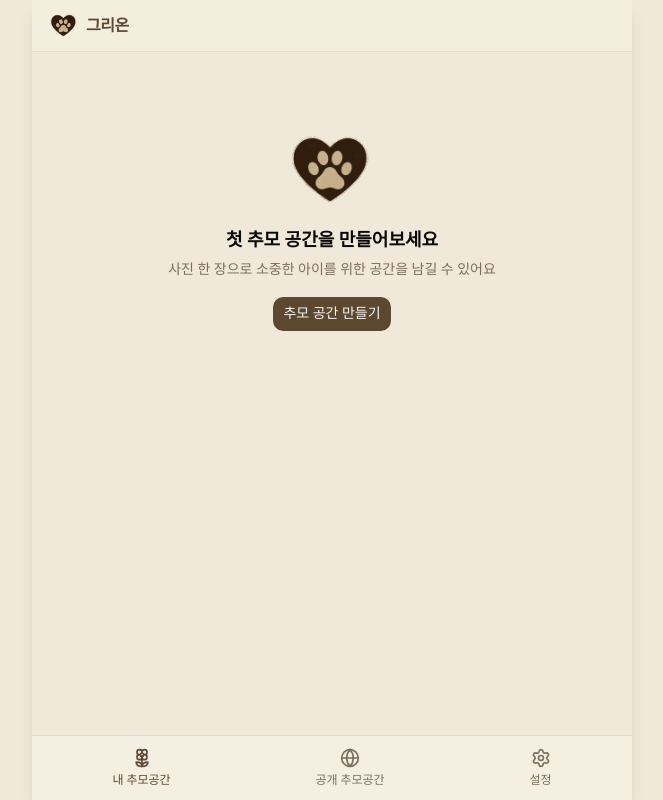
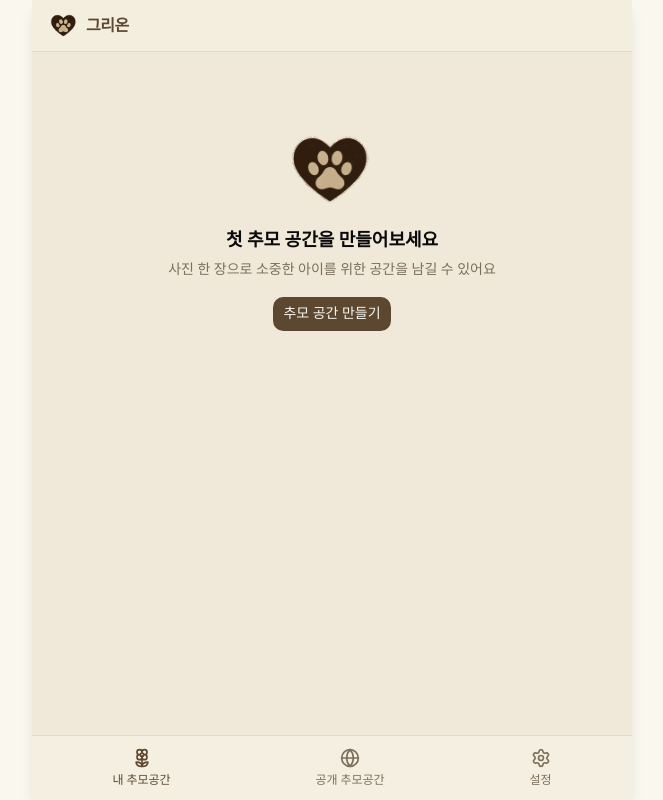
Before and after one commit to Team-Grion/grion-web, a Next.js app: page /memorial in a window 1280 px wide. Shown: the whole page, without its empty margins (308-971 px from the left). Built offline with nearby package versions, Linux system fonts and the light colour scheme; no server answers.

Commit message:
[style] 데스크톱 letterbox 배경과 앱 콘텐츠 배경 분리
Co-Authored-By: Claude Sonnet 5 <noreply@anthropic.com>

```diff
--- a/app/layout.tsx
+++ b/app/layout.tsx
@@ -27,8 +27,10 @@ export default function RootLayout({
       <body
         className={`${pretendard.variable} ${geistMono.variable} antialiased`}
       >
-        <div className="bg-muted flex min-h-dvh justify-center">
-          <main className="w-full max-w-150 shadow-lg">{children}</main>
+        <div className="flex min-h-dvh justify-center bg-[#FAF7EE]">
+          <main className="bg-muted w-full max-w-150 shadow-lg">
+            {children}
+          </main>
         </div>
         <Toaster position="bottom-center" offset={80} />
       </body>
```
